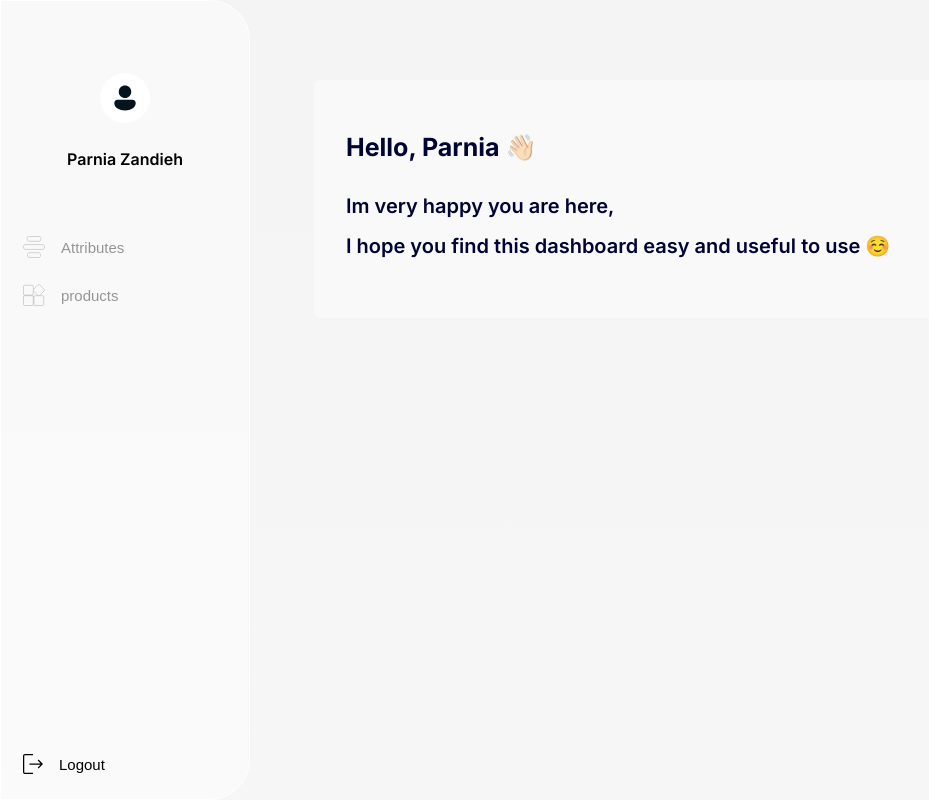
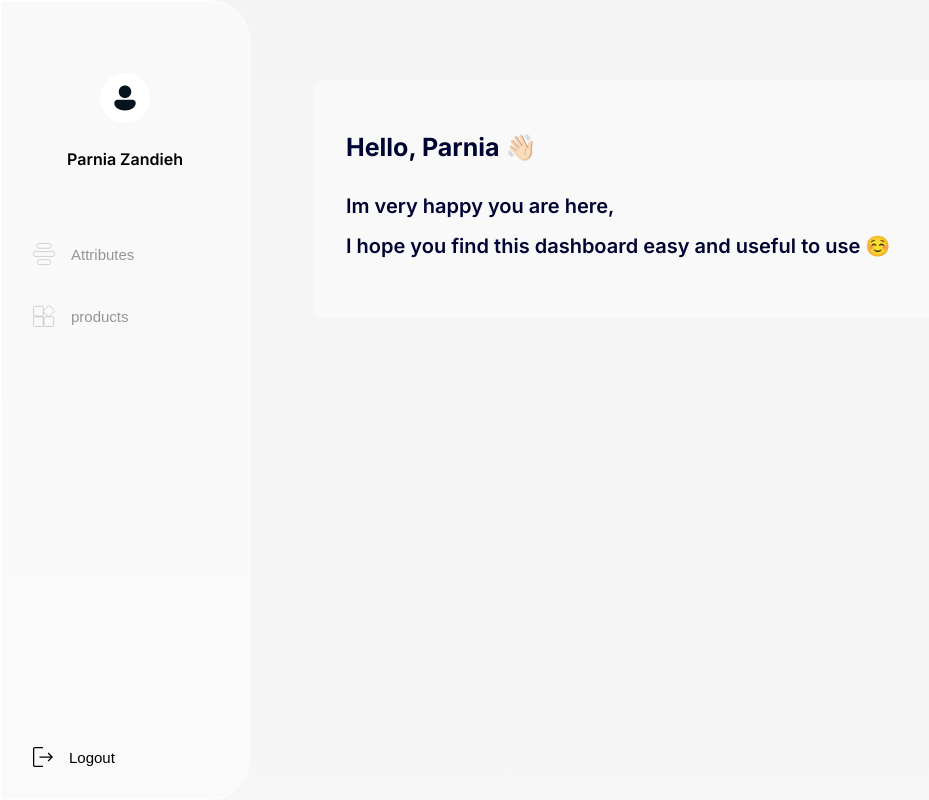
Before and after one commit to MatinT-SA/nak-dashboard-challenge, a React (Vite) app: page / in a window 1280 px wide. Shown: the whole page, without its empty margins (0-929 px from the left). Built offline with nearby package versions, Linux system fonts and the light colour scheme; sample sign-in values are in the browser's storage.

Commit message:
styles for hovering sidebar items

```diff
--- a/src/components/Sidebar.tsx
+++ b/src/components/Sidebar.tsx
@@ -47,6 +47,12 @@ const NavItem = styled.button`
   display: flex;
   align-items: center;
   gap: 0.5rem;
+  padding: 0.5rem 1rem;
+
+  :hover {
+    background: rgba(0, 0, 0, 0.1);
+    border-radius: 8px;
+  }
 `;
 
 const LogoutButton = styled.button`
@@ -59,6 +65,12 @@ const LogoutButton = styled.button`
   display: flex;
   align-items: center;
   gap: 0.5rem;
+  padding: 0.5rem 1rem;
+
+  :hover {
+    background: rgba(0, 0, 0, 0.1);
+    border-radius: 8px;
+  }
 `;
 
 const Sidebar = () => {
```
